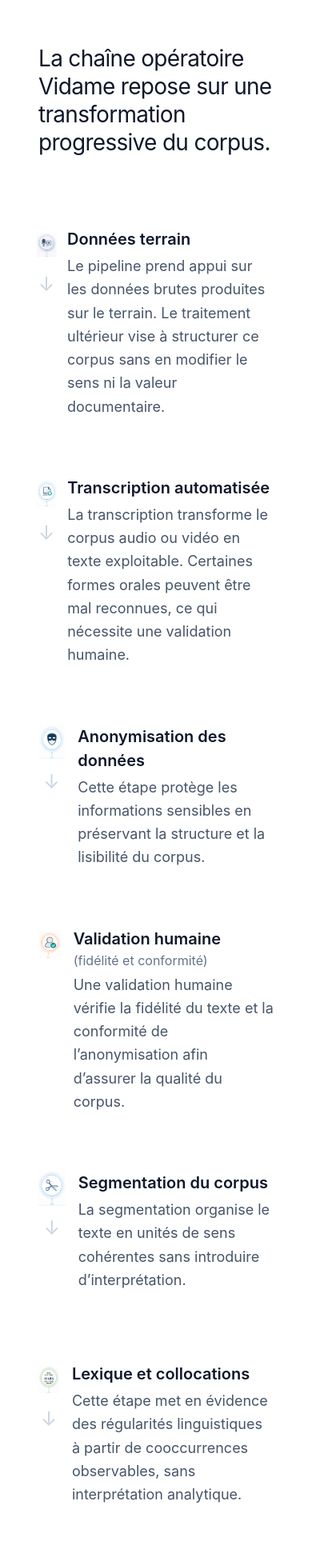
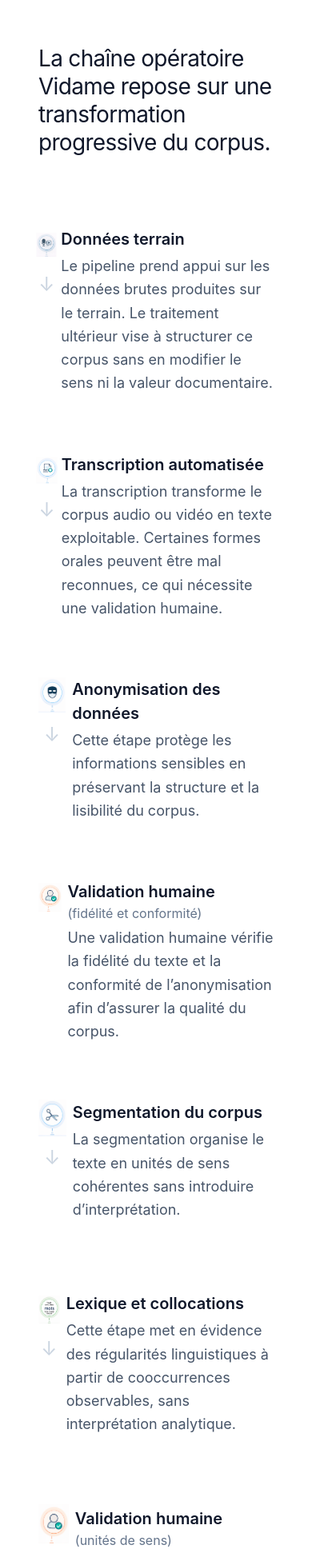
Before and after one commit to momopro21/vidame-recherche, a React (Vite) app: page / in a window 390 px wide. Shown: the part 1759-3706 px from the top of the page at 80% size. Built offline with nearby package versions, Linux system fonts and the light colour scheme; the HTML template or start-up script is replaced by a standard one.

Commit message:
Adjust gap sizes in multiple flex containers

```diff
--- a/src/App.tsx
+++ b/src/App.tsx
@@ -615,7 +615,7 @@ return (
    {/* ========================= */}
 <div className="space-y-12">
   {/* 1 */}
-  <div className="flex items-start gap-4">
+  <div className="flex items-start gap-2 md:gap-4">
     <div className="flex w-28 flex-col items-center">
       <img
         src="/icons/icon-donnees.png"
@@ -638,7 +638,7 @@ return (
   </div>
 
   {/* 2 */}
-  <div className="flex items-start gap-4">
+  <div className="flex items-start gap-2 md:gap-4">
     <div className="flex w-28 flex-col items-center">
       <img
         src="/icons/icon-transcription.png"
@@ -661,7 +661,7 @@ return (
   </div>
 
   {/* 3 */}
-  <div className="flex items-start gap-4">
+  <div className="flex items-start gap-2 md:gap-4">
     <div className="flex w-28 flex-col items-center">
       <img
         src="/icons/icon-anonymisation.png"
@@ -684,7 +684,7 @@ return (
   </div>
 
   {/* 4 */}
-  <div className="flex items-start gap-4">
+  <div className="flex items-start gap-2 md:gap-4">
     <div className="flex w-28 flex-col items-center">
       <img
         src="/icons/icon-validation.png"
@@ -719,7 +719,7 @@ return (
 {/* ========================= */}
 <div className="space-y-16">
   {/* 5 */}
-  <div className="flex items-start gap-4">
+  <div className="flex items-start gap-2 md:gap-4">
     <div className="flex w-28 flex-col items-center">
       <img
         src="/icons/icon-segmentation.png"
@@ -742,7 +742,7 @@ return (
   </div>
 
   {/* 6 */}
-  <div className="flex items-start gap-4">
+  <div className="flex items-start gap-2 md:gap-4">
     <div className="flex w-28 flex-col items-center">
       <img
         src="/icons/icon-lexique.png"
@@ -765,7 +765,7 @@ return (
   </div>
 
   {/* 7 */}
-  <div className="flex items-start gap-4">
+  <div className="flex items-start gap-2 md:gap-4">
     <div className="flex w-28 flex-col items-center">
       <img
         src="/icons/icon-validationFin.png"
@@ -796,7 +796,7 @@ return (
   </div>
 
 {/* 8 */}
-<div className="flex items-start gap-4">
+<div className="flex items-start gap-2 md:gap-4">
   <div className="flex w-28 flex-col items-center">
     <img
       src="/icons/icon-corpus.png"
```
